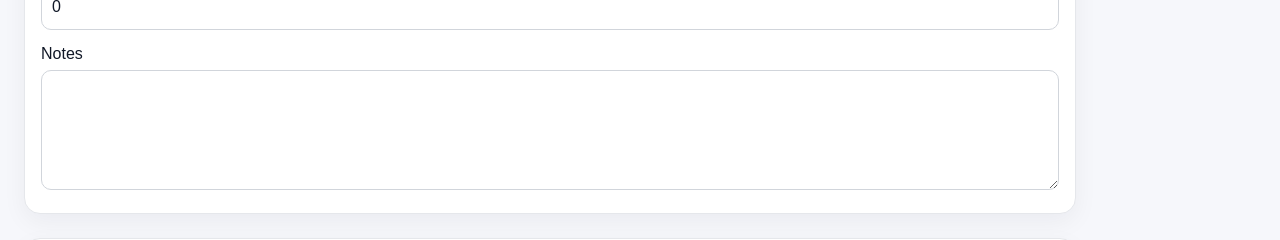
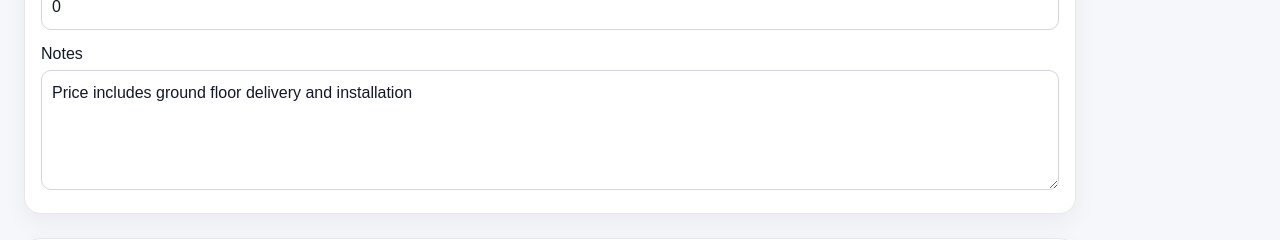
Before and after one commit to maltagymsolutions/mgs-quotes, a Next.js app: page /quotes in a window 1280 px wide. Shown: the part 653-893 px from the top of the page. Built offline with nearby package versions, Linux system fonts and the light colour scheme; no server answers; the database is empty.

Commit message:
Updates notes in quotes and invoices

```diff
--- a/app/invoices/page.tsx
+++ b/app/invoices/page.tsx
@@ -79,6 +79,8 @@ function buildInvoiceNumber(prefix: string, nextNumber: number) {
   return `${prefix}-${year}-${nextNumber}`;
 }
 
+const DEFAULT_NOTES = "Price includes ground floor delivery and installation";
+
 export default function InvoicesPage() {
   const supabase = createClient();
 
@@ -94,7 +96,7 @@ export default function InvoicesPage() {
   const [depositPercent, setDepositPercent] = useState(50);
   const [shippingCostInclVat, setShippingCostInclVat] = useState(0);
   const [discountAmountInclVat, setDiscountAmountInclVat] = useState(0);
-  const [notes, setNotes] = useState("");
+  const [notes, setNotes] = useState(DEFAULT_NOTES);
   const [invoiceItems, setInvoiceItems] = useState<InvoiceItemDraft[]>([]);
   const [selectedInventoryId, setSelectedInventoryId] = useState("");
   const [inventorySearchTerm, setInventorySearchTerm] = useState("");
@@ -179,7 +181,7 @@ export default function InvoicesPage() {
     setDepositPercent(50);
     setShippingCostInclVat(0);
     setDiscountAmountInclVat(0);
-    setNotes("");
+    setNotes(DEFAULT_NOTES);
     setInvoiceItems([]);
     setSelectedInventoryId("");
     setInventorySearchTerm("");
@@ -215,7 +217,7 @@ export default function InvoicesPage() {
     setDepositPercent(Number(invoice.deposit_percent));
     setShippingCostInclVat(Number(invoice.shipping_cost_incl_vat || 0));
     setDiscountAmountInclVat(Number(invoice.discount_amount_incl_vat || 0));
-    setNotes(invoice.notes || "");
+    setNotes(invoice.notes || DEFAULT_NOTES);
     setInvoiceItems(draftItems);
     setSelectedInventoryId("");
     setMessage(`Editing ${invoice.invoice_number}`);
--- a/app/quotes/page.tsx
+++ b/app/quotes/page.tsx
@@ -80,6 +80,8 @@ function buildInvoiceNumber(prefix: string, nextNumber: number) {
   return `${prefix}-${year}-${nextNumber}`;
 }
 
+const DEFAULT_NOTES = "Price includes ground floor delivery and installation";
+
 export default function QuotesPage() {
   const supabase = createClient();
 
@@ -103,7 +105,7 @@ export default function QuotesPage() {
   const [depositPercent, setDepositPercent] = useState(50);
   const [shippingCostInclVat, setShippingCostInclVat] = useState(0);
   const [discountAmountInclVat, setDiscountAmountInclVat] = useState(0);
-  const [notes, setNotes] = useState("");
+  const [notes, setNotes] = useState(DEFAULT_NOTES);
   const [quoteItems, setQuoteItems] = useState<QuoteItemDraft[]>([]);
   const [selectedInventoryId, setSelectedInventoryId] = useState("");
   const [inventorySearchTerm, setInventorySearchTerm] = useState("");
@@ -195,7 +197,7 @@ export default function QuotesPage() {
     setDepositPercent(50);
     setShippingCostInclVat(0);
     setDiscountAmountInclVat(0);
-    setNotes("");
+    setNotes(DEFAULT_NOTES);
     setQuoteItems([]);
     setSelectedInventoryId("");
   }
@@ -228,7 +230,7 @@ export default function QuotesPage() {
     setDepositPercent(Number(quote.deposit_percent));
     setShippingCostInclVat(Number(quote.shipping_cost_incl_vat || 0));
     setDiscountAmountInclVat(Number(quote.discount_amount_incl_vat || 0));
-    setNotes(quote.notes || "");
+    setNotes(quote.notes || DEFAULT_NOTES);
     setQuoteItems(draftItems);
     setSelectedInventoryId("");
     setMessage(`Editing ${quote.quote_number}`);
```
